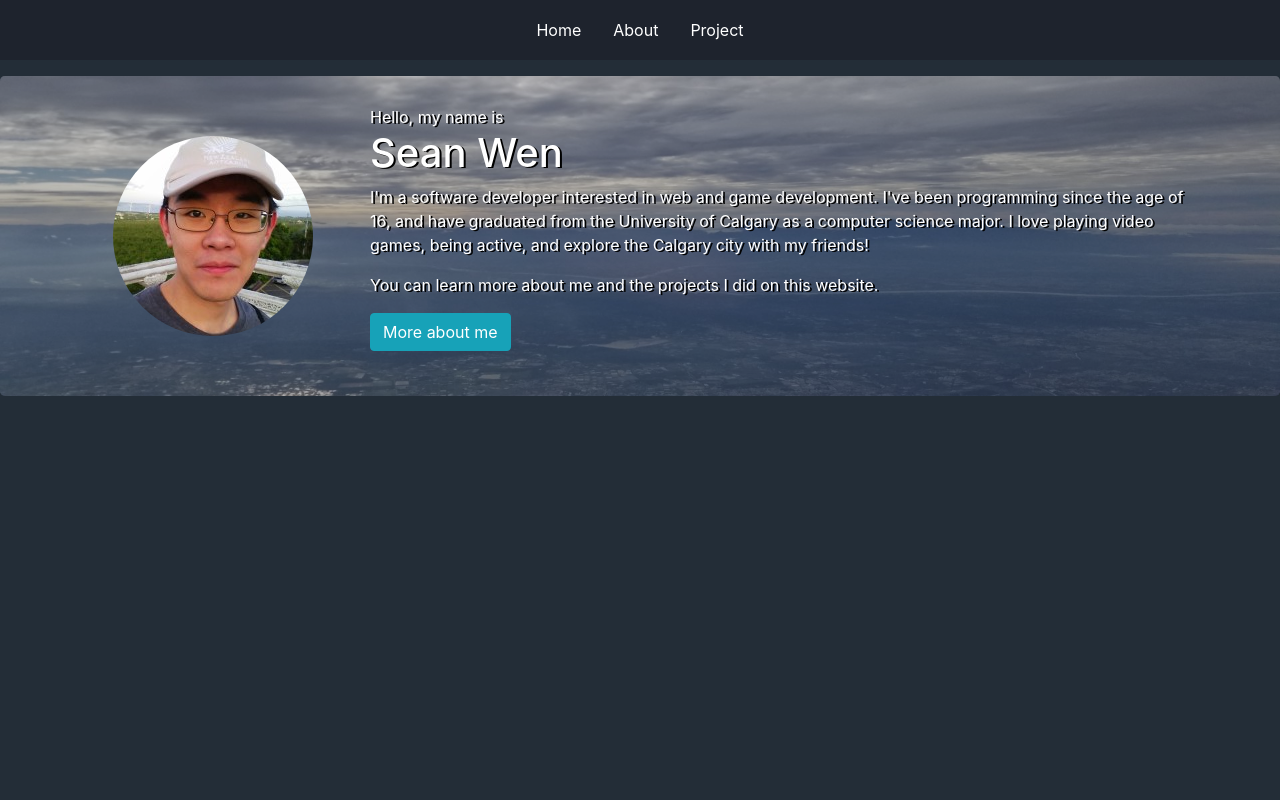
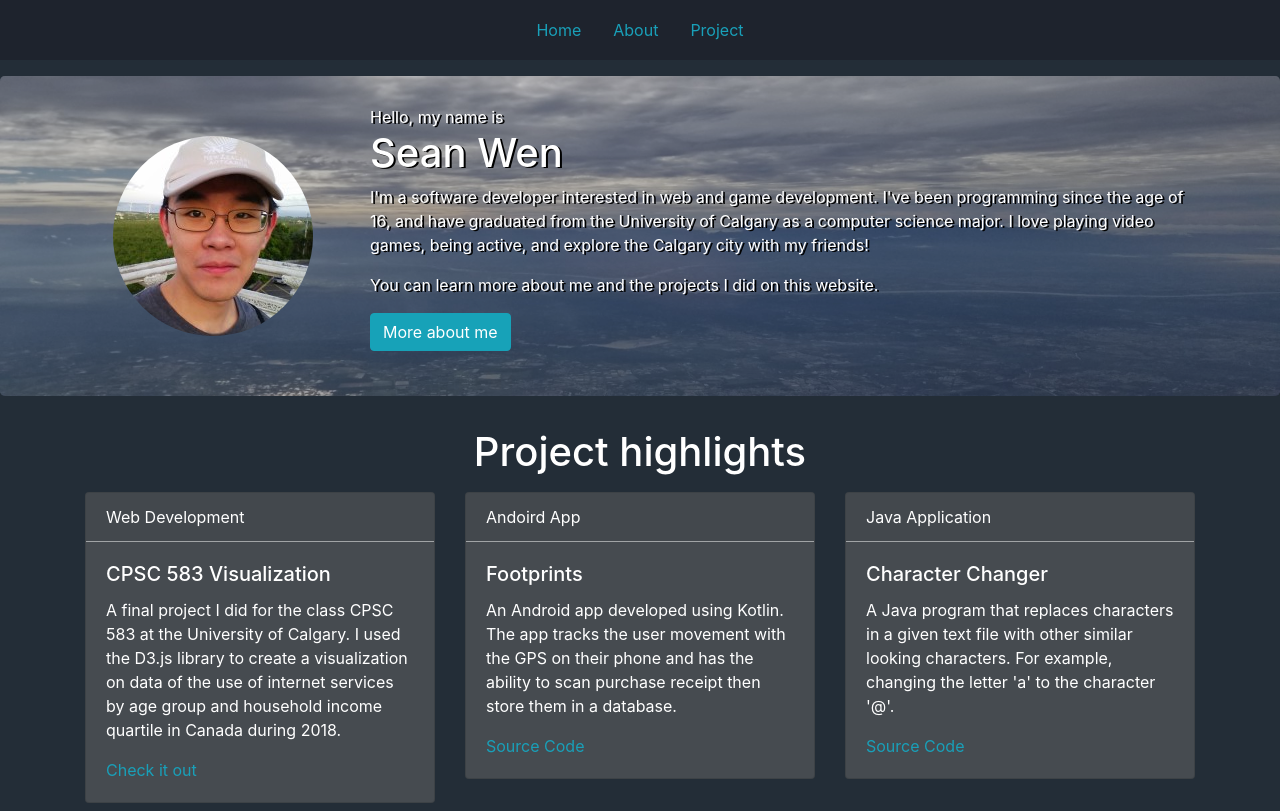
Before and after one commit to ShouShou92410/ShouShou92410.github.io, a React (Create React App) app: page / in a window 1280 px wide. Built offline with nearby package versions, Linux system fonts and the light colour scheme.

Commit message:
- changing js file jsx file - project highlights on home

```diff
--- /dev/null
+++ b/src/component/project/ProjectCardCPSC583Visualization.jsx
@@ -0,0 +1,22 @@
+import React from 'react';
+import Card from 'react-bootstrap/Card';
+
+function ProjectCardCPSC583Visualization() {
+  return (
+    <Card className="content-container">
+      <Card.Header>Web Development</Card.Header>
+      <Card.Body>
+        <Card.Title>CPSC 583 Visualization</Card.Title>
+        <Card.Text>
+          A final project I did for the class CPSC 583 at the University of Calgary. I used the D3.js library to create a visualization on data of the
+          use of internet services by age group and household income quartile in Canada during 2018.
+        </Card.Text>
+        <Card.Link href="https://cpsc583-visualization.web.app/pages/final.html" target="_blank">
+          Check it out
+        </Card.Link>
+      </Card.Body>
+    </Card>
+  );
+}
+
+export default ProjectCardCPSC583Visualization;
--- /dev/null
+++ b/src/component/project/ProjectCardCharacterChanger.jsx
@@ -0,0 +1,22 @@
+import React from 'react';
+import Card from 'react-bootstrap/Card';
+
+function ProjectCardCharacterChanger() {
+  return (
+    <Card className="content-container">
+      <Card.Header>Java Application</Card.Header>
+      <Card.Body>
+        <Card.Title>Character Changer</Card.Title>
+        <Card.Text>
+          A Java program that replaces characters in a given text file with other similar looking characters. For example, changing the letter 'a' to
+          the character '@'.
+        </Card.Text>
+        <Card.Link href="https://github.com/ShouShou92410/CharacterChanger" target="_blank">
+          Source Code
+        </Card.Link>
+      </Card.Body>
+    </Card>
+  );
+}
+
+export default ProjectCardCharacterChanger;
--- /dev/null
+++ b/src/component/project/ProjectCardFootprints.jsx
@@ -0,0 +1,22 @@
+import React from 'react';
+import Card from 'react-bootstrap/Card';
+
+function ProjectCardFootprints() {
+  return (
+    <Card className="content-container">
+      <Card.Header>Andoird App</Card.Header>
+      <Card.Body>
+        <Card.Title>Footprints</Card.Title>
+        <Card.Text>
+          An Android app developed using Kotlin. The app tracks the user movement with the GPS on their phone and has the ability to scan purchase
+          receipt then store them in a database.
+        </Card.Text>
+        <Card.Link href="https://github.com/ShouShou92410/Footprints" target="_blank">
+          Source Code
+        </Card.Link>
+      </Card.Body>
+    </Card>
+  );
+}
+
+export default ProjectCardFootprints;
--- a/src/component/root/Home.js
+++ b/src/component/root/Home.jsx
@@ -6,6 +6,9 @@ import Image from 'react-bootstrap/Image';
 import Container from 'react-bootstrap/Container';
 import Row from 'react-bootstrap/Row';
 import Col from 'react-bootstrap/Col';
+import ProjectCardCPSC583Visualization from '../project/ProjectCardCPSC583Visualization';
+import ProjectCardFootprints from '../project/ProjectCardFootprints';
+import ProjectCardCharacterChanger from '../project/ProjectCardCharacterChanger';
 
 function Home() {
   return (
@@ -36,6 +39,22 @@ function Home() {
           </Container>
         </Jumbotron>
       </div>
+      <Container>
+        <Row>
+          <Col xs={12} className="d-flex justify-content-center">
+            <h1>Project highlights</h1>
+          </Col>
+          <Col md={12} lg={4} className="mt-2 mb-2">
+            <ProjectCardCPSC583Visualization />
+          </Col>
+          <Col md={12} lg={4} className="mt-2 mb-2">
+            <ProjectCardFootprints />
+          </Col>
+          <Col md={12} lg={4} className="mt-2 mb-2">
+            <ProjectCardCharacterChanger />
+          </Col>
+        </Row>
+      </Container>
     </>
   );
 }
--- a/src/style/index.css
+++ b/src/style/index.css
@@ -9,11 +9,11 @@
 }
 
 a {
-  color: white;
+  color: rgb(25, 160, 185);
 }
 
 a:hover {
-  color: grey;
+  color: rgb(35, 215, 250);
 }
 
 .nav {
@@ -48,3 +48,7 @@ a:hover {
 hr {
   border-top: 2px solid rgba(255, 255, 255, 1);
 }
+
+.card-header {
+  border-bottom: 1px solid rgba(255, 255, 255, 0.5);
+}
```
Also changed, not shown: src/component/App.jsx (renamed from src/component/App.js), src/component/about/About.jsx (renamed from src/component/about/About.js), src/component/project/Project.jsx (renamed from src/component/project/Project.js), src/component/root/Content.jsx (renamed from src/component/root/Content.js), src/component/root/NavigationBar.jsx (renamed from src/component/root/NavigationBar.js), src/index.jsx (renamed from src/index.js).
